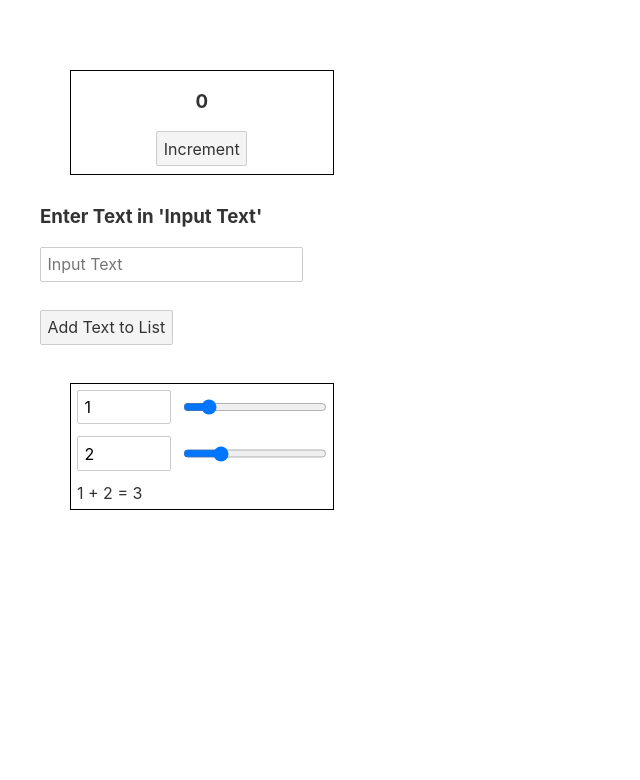
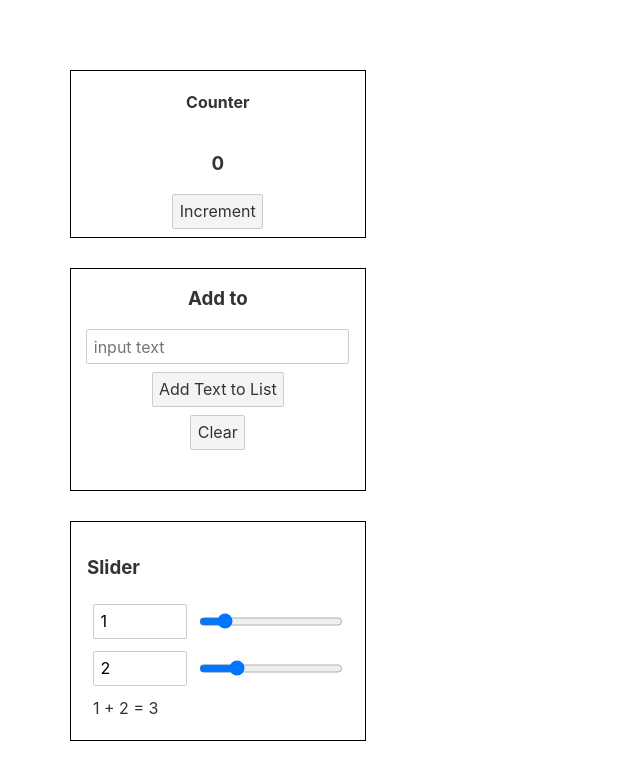
Before and after one commit to oslabs-beta/canopy, a Svelte app in the folder demo-client/: page / in a window 1280 px wide. Shown: the top 780 px of the page, without its empty margins (0-640 px from the left). Built offline with nearby package versions, Linux system fonts and the light colour scheme.

Commit message:
bug fix on list component and unified styling. need to confer with team to decide if we want to have store represented on the page for the demo app

```diff
--- a/demo-client/src/App.svelte
+++ b/demo-client/src/App.svelte
@@ -2,7 +2,7 @@
 
 	import Slider from "./Slider.svelte";
 	import Counter from "./Counter.svelte";
-    import List from "./List.Svelte";
+    import List from "./List.svelte";
 
 
 </script>
--- a/demo-client/src/Counter.svelte
+++ b/demo-client/src/Counter.svelte
@@ -9,6 +9,7 @@
 </script>
 
 <div id="counter-container">
+  <h4>Counter</h4>
   <h3>{clickCount}</h3>
   <button on:click={handleCount}>Increment</button>
 </div>
--- a/demo-client/src/List.Svelte
+++ b/demo-client/src/List.Svelte
@@ -1,29 +1,47 @@
 
-<script lang="ts">
-    export let textInput = 'Enter Text in \'Input Text\'';
+<script>
+
+    export let textInput = '';
 	export let list = [];
 
 
 
 	function handleText (e) {
-		textInput = e.target.value;
+        textInput = e.target.value;
 	};
 
 	function handleListAdd () {
-		list.push(textInput);
+
+        let input = document.querySelector('#inText')
+
+        if(input.value) list.push(textInput);
+
 		list = list;
+        document.querySelector('#inText').value = ''
+        textInput = ''
 	}
 </script>
 
+<div id="list-container">
+	<h3>Add to</h3>
+	<input type="text" id="inText" placeholder="input text"  on:input={handleText}>
 
-<div id="list-container">
-	<h3>{textInput}</h3>
-	<input type="text" id="inText" placeholder="Input Text"on:input={handleText}>
-	<br><br>
 	<button on:click={handleListAdd}>Add Text to List</button>
+    <button on:click={e => {list = []} }>Clear</button>
 	<ul>
 		{#each list as listItem, i (i)}
 			<li>{listItem}</li>
 		{/each}
 	</ul>
  </div>
+
+
+ <style>
+      #list-container{
+        display: flex;
+        flex-direction: column;
+        align-items: center;
+        margin: 30px;
+        border: 1px solid black;
+        }
+ </style>
--- a/demo-client/src/Slider.svelte
+++ b/demo-client/src/Slider.svelte
@@ -1,18 +1,17 @@
 <script>
 	let a = 1;
 	let b = 2;
-    console.log('testing')
-
 </script>
 <div id='slider-container'>
+    <h3>Slider</h3>
 <label>
 	<input type=number bind:value={a} min=0 max=10>
 	<input type=range bind:value={a} min=0 max=10>
 </label>
 
 <label>
-	<input type=number value={b} min=0 max=10>
-	<input type=range value={b} min=0 max=10>
+	<input type=number bind:value={b} min=0 max=10>
+	<input type=range bind:value={b} min=0 max=10>
 </label>
 <p>{a} + {b} = {a + b}</p>
 </div>
@@ -24,5 +23,7 @@
 
     #slider-container {
         margin: 30px;
-        border: 1px solid black;}
+        border: 1px solid black;
+        padding: 1rem;
+        }
 </style>
--- a/demo-client/src/main.ts
+++ b/demo-client/src/main.ts
@@ -3,7 +3,7 @@ import App from './App.svelte';
 const app = new App({
 	target: document.getElementById('root'),
 	props: {
-		name: 'world'
+
 	}
 });
 
```
